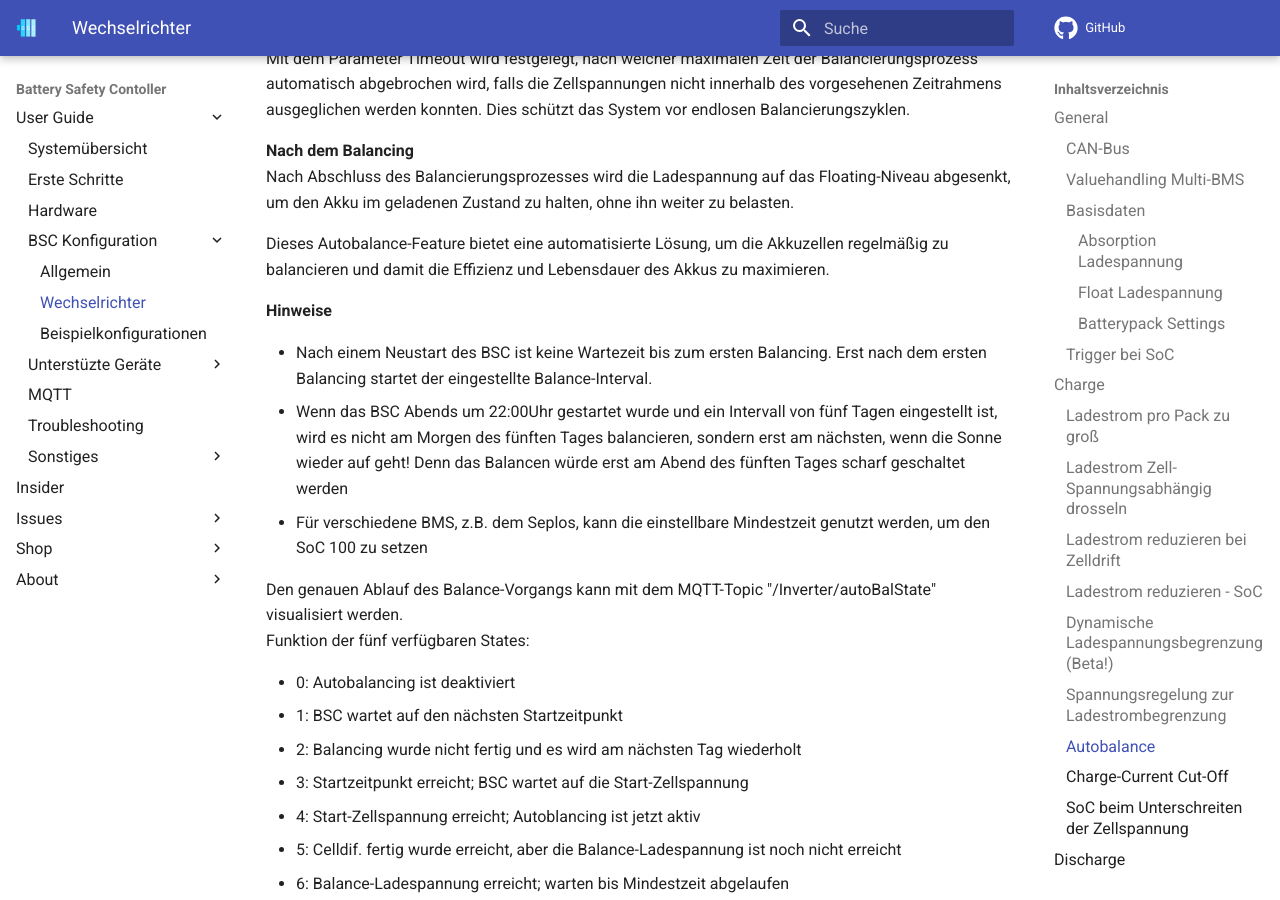
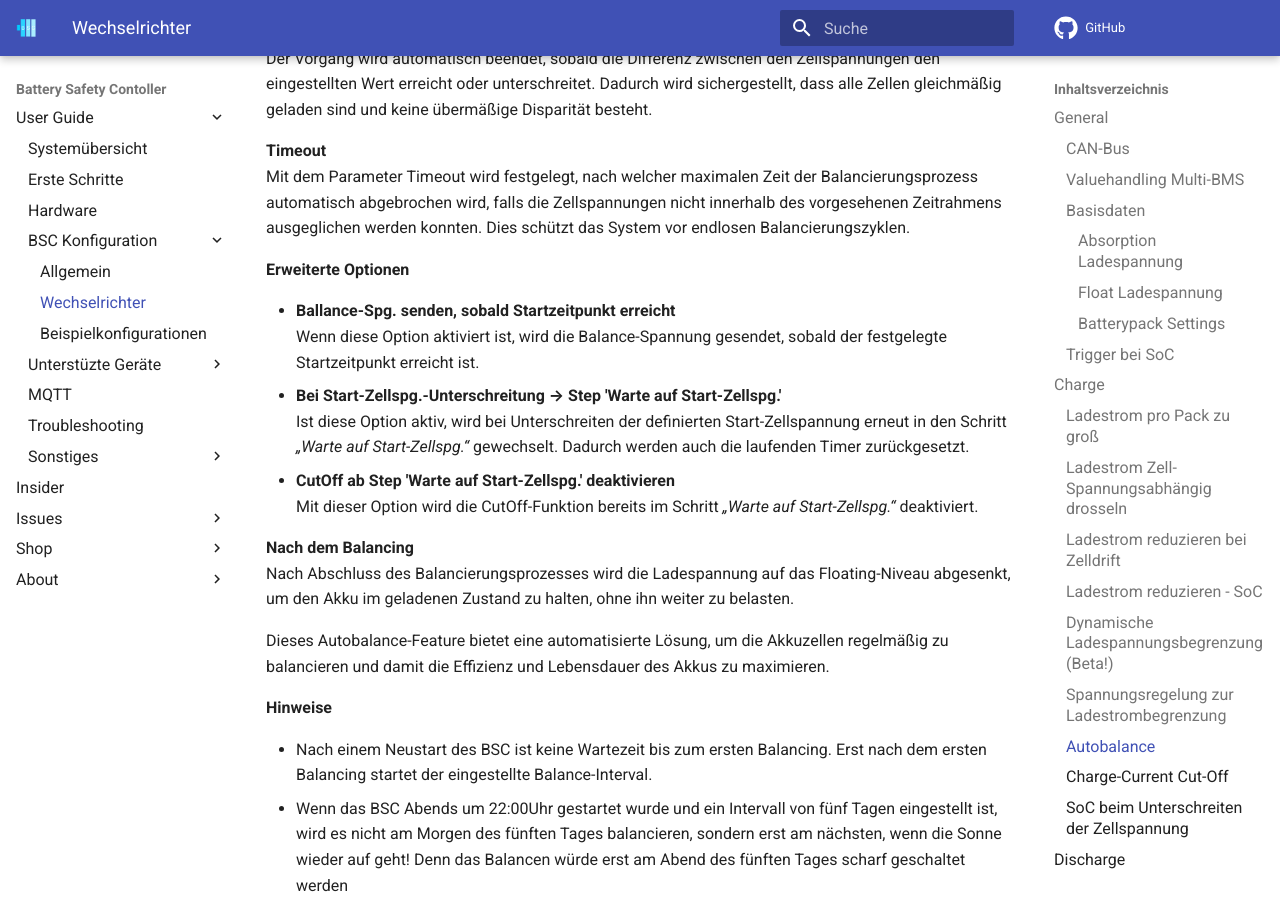
Before and after one commit to bsc-org/bsc, an MkDocs documentation site: the page built from docs/settings_inverter.md, in a window 1280 px wide and 900 px high, scrolled down 10638 px. Built offline with MkDocs 1.6.1 and Material for MkDocs 9.7.7, drawn with Linux system fonts in a browser that asks for light colours; comment, search, counter and statistics services are not loaded; some of the changed text lies outside the part shown.

Commit message:
Autobalance ergänzt

```diff
--- a/docs/settings_inverter.md
+++ b/docs/settings_inverter.md
@@ -149,6 +149,9 @@ Die Funktion ermöglicht es, den Akku nur bis zu einem bestimmten SoC zu laden,
 Das Autobalance-Feature übernimmt die vollständige Balancierung Ihrer Akkuzellen, um eine optimale Leistung und Lebensdauer des Akkus sicherzustellen. Im Folgenden werden die wichtigsten Einstellungen und Abläufe beschrieben:
 ![](img/settings/settings_inverter_charge_autobalance.png){  width="950" }
 
+**Autobal. starten (Trigger)** *(Diese Option steht nur Insidern zur Verfügung)*
+Der hier konfigurierte Trigger ermöglicht es, den Autobalancer unmittelbar zu starten, wenn er sich aktuell in der Wartezeit bis zum nächsten Intervall befindet. Zu beachten ist, dass der Trigger nach dem Starten des Autobalancers manuell wieder auf „Low“ gesetzt werden muss.
+
 **Balance-Intervall**
 Mit dem Parameter Balance-Intervall kann festgelegt werden, in welchen zeitlichen Abständen ein Balancing der Akkuzellen durchgeführt werden soll. Dieser Wert bestimmt, wie häufig die Balancierung aktiviert wird, um die Zellspannungen anzugleichen.
 
@@ -171,6 +174,15 @@ Der Vorgang wird automatisch beendet, sobald die Differenz zwischen den Zellspan
 
 **Timeout**
 Mit dem Parameter Timeout wird festgelegt, nach welcher maximalen Zeit der Balancierungsprozess automatisch abgebrochen wird, falls die Zellspannungen nicht innerhalb des vorgesehenen Zeitrahmens ausgeglichen werden konnten. Dies schützt das System vor endlosen Balancierungszyklen.
+
+**Erweiterte Optionen**
+
+- **Ballance-Spg. senden, sobald Startzeitpunkt erreicht**
+Wenn diese Option aktiviert ist, wird die Balance-Spannung gesendet, sobald der festgelegte Startzeitpunkt erreicht ist.
+- **Bei Start-Zellspg.-Unterschreitung → Step 'Warte auf Start-Zellspg.'**
+Ist diese Option aktiv, wird bei Unterschreiten der definierten Start-Zellspannung erneut in den Schritt *„Warte auf Start-Zellspg.“* gewechselt. Dadurch werden auch die laufenden Timer zurückgesetzt.
+- **CutOff ab Step 'Warte auf Start-Zellspg.' deaktivieren**
+Mit dieser Option wird die CutOff-Funktion bereits im Schritt *„Warte auf Start-Zellspg.“* deaktiviert.
 
 **Nach dem Balancing**
 Nach Abschluss des Balancierungsprozesses wird die Ladespannung auf das Floating-Niveau abgesenkt, um den Akku im geladenen Zustand zu halten, ohne ihn weiter zu belasten.
```
Also changed, not shown: other parts of docs/settings_inverter.md (+1 -1 lines).
